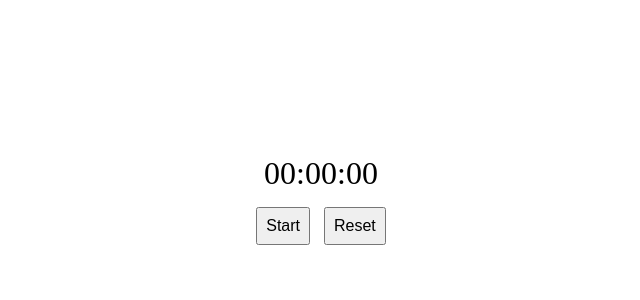
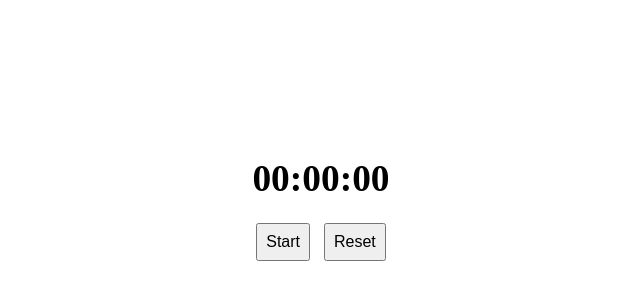
Before and after one commit to Im-HarshTiwari/Java-Script-Stopwatch, a plain HTML site: page index.html in a window 1280 px wide. Shown: the part 198-498 px from the top of the page, without its empty margins (319-959 px from the left). Drawn offline with Linux system fonts and the light colour scheme.

```diff
--- a/index.html
+++ b/index.html
@@ -7,7 +7,7 @@
 </head>
 <body>
     <div class="stopwatch">
-        <div id="display">00:00:00</div>
+ <h3>       <div id="display">00:00:00</div>  </h3>
         <button id="startStopBtn">Start</button>
         <button id="resetBtn">Reset</button>
     </div>
```
